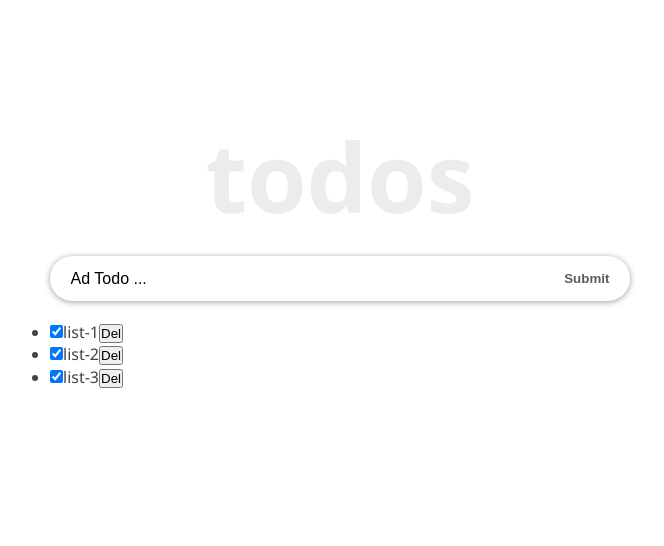
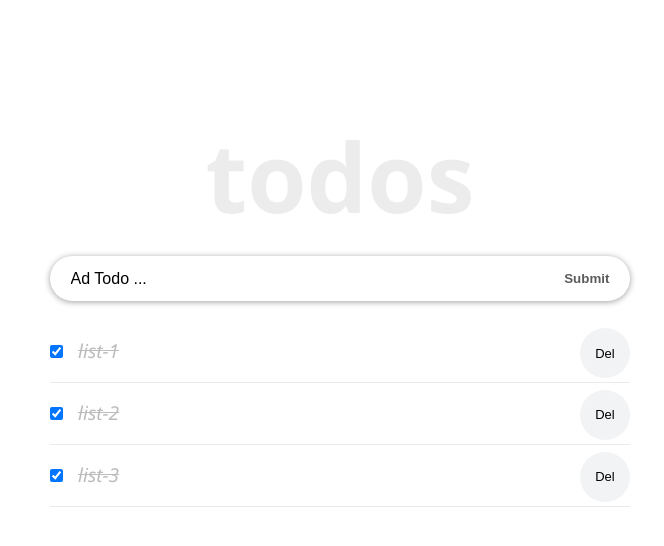
Before and after one commit to tta2yta/todo-react, a React (Create React App) app: page / in a window 1280 px wide. Shown: the top 546 px of the page, without its empty margins (300-964 px from the left). Built offline with nearby package versions, Linux system fonts and the light colour scheme.

Commit message:
Modify TodoItem

```diff
--- a/package.json
+++ b/package.json
@@ -6,6 +6,7 @@
     "@testing-library/jest-dom": "^5.14.1",
     "@testing-library/react": "^11.2.7",
     "@testing-library/user-event": "^12.8.3",
+    "node-sass": "^6.0.1",
     "react": "^17.0.2",
     "react-dom": "^17.0.2",
     "react-scripts": "4.0.3",
--- a/src/components/ToDoItem.js
+++ b/src/components/ToDoItem.js
@@ -1,18 +1,30 @@
 import React from "react"
-
+import styles from '../css/TodoItem.module.scss'
 class ToDoItem extends React.Component{
     constructor(props){
         super(props)
         this.state={}
     }
 
-    render(){
+    render()
+{
+    const completedStyle = {
+        fontStyle: "italic",
+        color: "#595959",
+        opacity: 0.4,
+        textDecoration: "line-through",
+      }
         return(
-            <li key={this.props.key}>
+
+            <li key={this.props.key} className={styles.item}>
                 <input type="checkbox" checked={this.props.item.completed}
-                onChange={()=>this.props.handleChangeProps(this.props.item.id)}/>
+                onChange={()=>this.props.handleChangeProps(this.props.item.id)}
+                className={styles.checkbox}/>
+
+                <button onClick={()=>{this.props.handleDelItemProp(this.props.item.id)}}>Del</button>
+                <span style={this.props.item.completed ? completedStyle : null}>
                 {this.props.item.title}
-                <button onClick={()=>{this.props.handleDelItemProp(this.props.item.id)}}>Del</button>
+                </span>
                 </li>
         );
     }
```
Also changed, not shown: src/css/TodoItem.module.scss (renamed from src/css/TodoItem.module.css), 1 other file (tests, documents, lock files or other folders).
